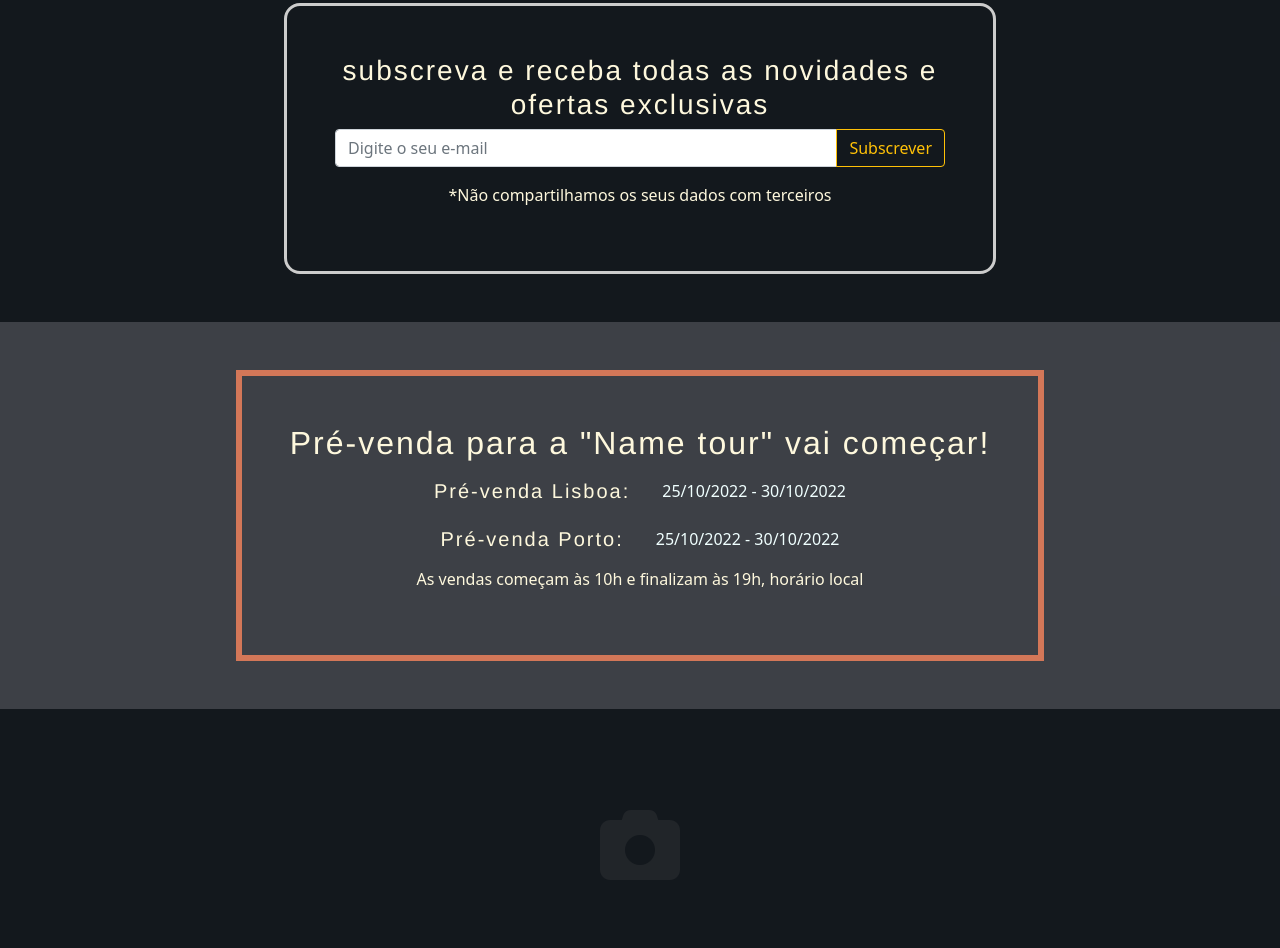
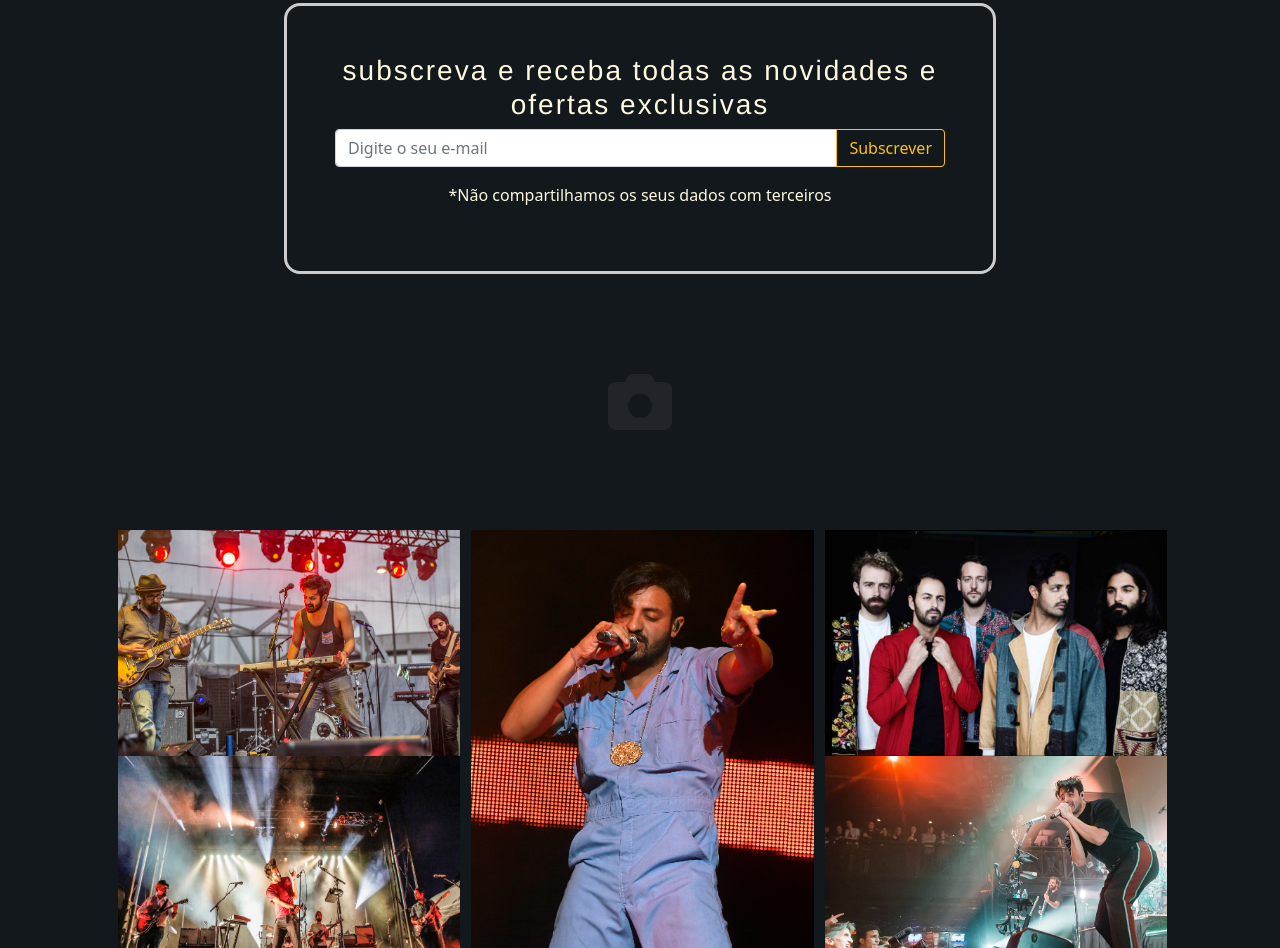
Before and after one commit to otaviolourenco/Caso-pratico-2---unofficial, a plain HTML site: page index.html in a window 1280 px wide. Shown: the part 3977-4925 px from the top of the page. Drawn offline with nearby package versions, Linux system fonts and the light colour scheme.

Commit message:
Update data

```diff
--- a/CSS/style.css
+++ b/CSS/style.css
@@ -123,7 +123,7 @@ a:hover{
 }
 
 #CTA{
-    background-color: #9e9da74d;
+    background-color: #9e9da714;
 }
 
 #newsletter{
@@ -134,7 +134,7 @@ a:hover{
 }
 
 #pre-sale{
-    background-color: #9e9da74d;
+    background-color: #9e9da714;
 }
 
 .card-gallery.image-gallery{
@@ -143,9 +143,7 @@ a:hover{
 }
 
 .cam-icon{
-    font-size: 5rem;
-    text-align: center;
-    margin-bottom: -4rem;
+    font-size: 4rem;
 }
 
 img.gallery {
--- a/index.html
+++ b/index.html
@@ -271,8 +271,13 @@
         <div class="col"></div>
       </div>
 
+
+
       <div class="row pb-1">
         <div class="col-sm d-flex flex-row justify-content-between">
+
+
+
           <h5>21 Out</h5>
           <h6>Bonner Springs, KS</h6>
           <p>Azura Amphitheatre</p>
@@ -320,29 +325,10 @@
     </div>
   <!--Subscribe-->
 
-  <!--CTA-->
-    <div class="container-fluid d-flex justify-content-center align-items-center p-5" id="pre-sale">
-      <div class="row">
-        <div class="col-sm container-center">
-          <h2>Pré-venda para a "Name tour" vai começar!</h2>
-          <ul class="list-group list-group-horizontal">
-            <li class="list-group-item"><h5>Pré-venda Lisboa:</h5></li>
-            <li class="list-group-item">25/10/2022 - 30/10/2022</li>
-          </ul>
-          <ul class="list-group list-group-horizontal">
-            <li class="list-group-item"><h5>Pré-venda Porto:</h5></li>
-            <li class="list-group-item">25/10/2022 - 30/10/2022</li>
-          </ul>
-          <p>As vendas começam às 10h e finalizam às 19h, horário local</p>
-        </div>
-      </div>
-    </div>
-  <!--CTA-->
-
   <!--Gallery-->
     <div class="container">
-      <div class="row cam-icon p-5">
-        <i class="fa-solid fa-camera"></i>
+      <div class="row text-center">
+        <i class="fa-solid fa-camera text-center cam-icon"></i>
       </div>
     </div>
     <div class="container card-gallery image-gallery">
@@ -385,18 +371,18 @@
           <img src="images/blog.jpg" alt="" width="450rem" class="img-thumbnail">
         </div>
         <div class="col-sm-6">
-          <h6>21 Set 2022</h6>
-          <h3>Lorem, ipsum dolor sit amet consectetur adipisicing elit.</h3>
-          <p>Alias qui quae iure, neque nisi consectetur temporibus deleniti quibusdam vitae iste placeat dicta ipsum debitis, numquam iusto, vel expedita eos animi!</p>
+          <h6>30 Set 2022</h6>
+          <h3>Rock Classics on Apple Music Hits.</h3>
+          <p>Estamos muito animados por ser co-organizadores do Rock Classics no Apple Music Hits! Ouça ao vivo às 20:00 PT no Apple Music: apple.co/3fwFbN9. Se você perder, poderá ouvir a qualquer momento no Apple Music.</p>
           <a href="#" target="_blank">Ler mais</a>
         </div>
       </div>
 <hr style="color: white;" class="d-lg-none">
       <div class="row d-flex align-items-center">
         <div class="col-sm-6 text-end">
-          <h6>10 Out 2022</h6>
-          <h3>Lorem, ipsum dolor sit amet consectetur adipisicing elit.</h3>
-          <p>Alias qui quae iure, neque nisi consectetur temporibus deleniti quibusdam vitae iste placeat dicta ipsum debitis, numquam iusto, vel expedita eos animi!</p>
+          <h6>23 Set 2022</h6>
+          <h3>Colocamos nossos corações e almas em 'American Bollywood' e mal podemos esperar para tocar essas músicas ao vivo!</h3>
+          <p>Estaremos transmitindo o evento ao vivo no Mandolin, dia 12 de outubro. Os bilhetes já estão disponíveis...</p>
           <a href="#" target="_blank">Ler mais</a>
         </div>
         <div class="col-sm-6">
```
